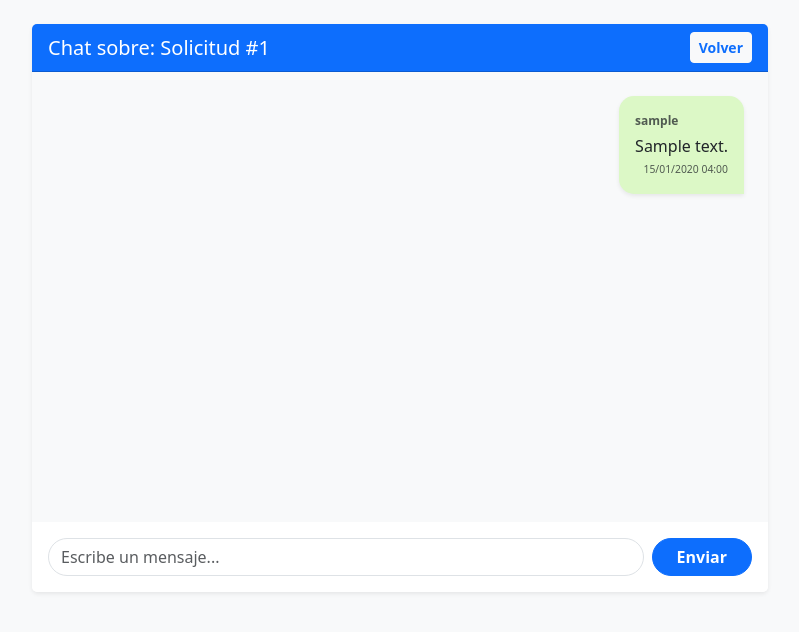
After one commit to rzvlady/oficio-connect-sv, a Django app: page /servicios/solicitud/1/chat/ in a window 1280 px wide. The commit adds this page. Shown: the top 632 px of the page, without its empty margins (240-1039 px from the left). Run offline with Django 5.2, Linux system fonts and the light colour scheme; a user stored in the database is signed in; tables that the repository leaves empty hold one stand-in row (values such as "Sample post").

Commit message:
- Nueva view chat_solicitud - Nuevo form MessageForm - Eliminacion de default de  municipality en el modelo ClientProfile

```diff
--- a/servicios/admin.py
+++ b/servicios/admin.py
@@ -1,8 +1,9 @@
 from django.contrib import admin
-from .models import WorkerProfile, Review, Category, JobRequest, ClientProfile
+from .models import WorkerProfile, Review, Category, JobRequest, ClientProfile, Message
 
 admin.site.register(WorkerProfile)
 admin.site.register(Review)
 admin.site.register(Category)
 admin.site.register(JobRequest)
 admin.site.register(ClientProfile)
+admin.site.register(Message)
--- a/servicios/forms.py
+++ b/servicios/forms.py
@@ -1,5 +1,5 @@
 from django import forms
-from .models import Review, Category, WorkerProfile, ClientProfile
+from .models import Review, Category, JobRequest, Message
 
 class ReviewForm(forms.ModelForm):
     class Meta:
@@ -19,9 +19,6 @@ class CategoryForm(forms.ModelForm):
         model = Category
         fields = '__all__'
 
-from django import forms
-from .models import JobRequest
-
 class JobRequestForm(forms.ModelForm):
     class Meta:
         model = JobRequest
@@ -31,3 +28,18 @@ class JobRequestForm(forms.ModelForm):
             'address_reference': forms.TextInput(attrs={'class': 'form-control', 'placeholder': 'Ej. Casa de portón negro frente al parque'}),
             'evidencia_foto': forms.FileInput(attrs={'class': 'form-control'}),
         }
+
+class MessageForm(forms.ModelForm):
+    class Meta:
+        model = Message
+        fields = ['content']
+        widgets = {
+            'content': forms.TextInput(attrs={
+                'class': 'form-control rounded-pill',
+                'placeholder': 'Escribe un mensaje...',
+                'autocomplete': 'off',
+            })
+        }
+        labels = {
+            'content': ''
+        }
--- a/servicios/models.py
+++ b/servicios/models.py
@@ -64,12 +64,13 @@ class WorkerProfile(models.Model):
             return f"{nombre} - {self.category.name}"
 
         return f"{nombre} - Sin categoría asignada"
+
 class ClientProfile(models.Model):
     user = models.OneToOneField(User, on_delete=models.CASCADE, related_name="client_profile")
     full_name = models.CharField(max_length=250, null=True, blank=True)
     phone_number = models.CharField(max_length=15, null=True, blank=True)
     address = models.CharField(max_length=255, help_text="Dirección para recibir el servicio", null=True, blank=True)
-    municipality = models.CharField(max_length=100, default="San Salvador", verbose_name="Municipio") #quitar eso total es solo en el AMSS
+    municipality = models.CharField(max_length=100, verbose_name="Municipio") #quitar eso total es solo en el AMSS
     profile_picture = models.ImageField(upload_to='clients/', null=True, blank=True)
     created_at = models.DateTimeField(auto_now_add=True)
 
@@ -77,6 +78,7 @@ class ClientProfile(models.Model):
         if self.full_name:
             return f"Cliente: {self.full_name}"
         return f"Cliente: {self.user.username}"
+
 class Review(models.Model):
     worker = models.ForeignKey(WorkerProfile, on_delete=models.CASCADE, related_name="reviews")
     client = models.ForeignKey(ClientProfile, on_delete=models.CASCADE)
@@ -105,9 +107,6 @@ class Review(models.Model):
 
     def __str__(self):
         return f"Review de {self.worker.full_name} por {self.client.full_name}"
-
-from django.db import models
-from django.utils import timezone
 
 class JobRequest(models.Model):
     STATUS_CHOICES = [
--- /dev/null
+++ b/servicios/templates/servicios/chat_solicitud.html
@@ -0,0 +1,70 @@
+<!DOCTYPE html>
+<html lang="es">
+<head>
+    <meta charset="UTF-8">
+    <meta name="viewport" content="width=device-width, initial-scale=1.0">
+    <title>Chat - Oficio Connect SV</title>
+    <link href="https://cdn.jsdelivr.net/npm/bootstrap@5.3.0/dist/css/bootstrap.min.css" rel="stylesheet">
+    <style>
+        .chat-box { height: 450px; overflow-y: auto; background-color: #f8f9fa; }
+        .msg-mio { background-color: #dcf8c6; border-radius: 15px 15px 0 15px; }
+        .msg-otro { background-color: #ffffff; border-radius: 15px 15px 15px 0; border: 1px solid #dee2e6; }
+    </style>
+</head>
+<body class="bg-light">
+
+    <div class="container mt-4">
+        <div class="row justify-content-center">
+            <div class="col-md-8">
+
+                <div class="card shadow-sm border-0 mb-3">
+                    <div class="card-header bg-primary text-white d-flex justify-content-between align-items-center">
+                        <h5 class="mb-0">
+                            Chat sobre: Solicitud #{{ job_request.id }}
+                        </h5>
+                        <a href="{% url 'home' %}" class="btn btn-sm btn-light text-primary fw-bold">Volver</a>
+                    </div>
+
+                    <div class="card-body chat-box p-4" id="chatContainer">
+                        {% for msj in mensajes %}
+                            <div class="d-flex mb-3 {% if msj.sender == request.user %}justify-content-end{% else %}justify-content-start{% endif %}">
+                                <div class="p-3 shadow-sm {% if msj.sender == request.user %}msg-mio{% else %}msg-otro{% endif %}" style="max-width: 75%;">
+                                    <small class="fw-bold d-block text-muted mb-1" style="font-size: 0.75rem;">
+                                        {{ msj.sender.username }}
+                                    </small>
+                                    <p class="mb-1">{{ msj.content }}</p>
+                                    <small class="text-muted d-block text-end" style="font-size: 0.65rem;">
+                                        {{ msj.timestamp|date:"d/m/Y H:i" }}
+                                    </small>
+                                </div>
+                            </div>
+                        {% empty %}
+                            <div class="text-center text-muted mt-5">
+                                <p>No hay mensajes todavía.</p>
+                                <p>Envía el primer mensaje para iniciar la conversación.</p>
+                            </div>
+                        {% endfor %}
+                    </div>
+
+                    <div class="card-footer bg-white p-3 border-0">
+                        <form method="POST" class="d-flex gap-2">
+                            {% csrf_token %}
+
+                            {{ form.content }}
+
+                            <button type="submit" class="btn btn-primary rounded-pill px-4 fw-bold">Enviar</button>
+                        </form>
+                    </div>
+                </div>
+
+            </div>
+        </div>
+    </div>
+
+    <script>
+        const chatContainer = document.getElementById('chatContainer');
+        chatContainer.scrollTop = chatContainer.scrollHeight;
+    </script>
+    <script src="https://cdn.jsdelivr.net/npm/bootstrap@5.3.0/dist/js/bootstrap.bundle.min.js"></script>
+</body>
+</html>
--- a/servicios/urls.py
+++ b/servicios/urls.py
@@ -14,4 +14,6 @@ urlpatterns = [
 
     path('mis-solicitudes/', views.mis_solicitudes, name='mis_solicitudes'),
 
+    path('solicitud/<int:request_id>/chat/', views.chat_solicitud, name='chat_solicitud'),
+
 ]
--- a/servicios/views.py
+++ b/servicios/views.py
@@ -1,8 +1,8 @@
 from django.shortcuts import render, redirect, get_object_or_404
 from django.contrib.auth.decorators import login_required
 from django.core.exceptions import ValidationError, ObjectDoesNotExist
-from .models import Category, WorkerProfile, ClientProfile, JobRequest
-from .forms import ReviewForm, JobRequestForm
+from .models import Category, WorkerProfile, ClientProfile, JobRequest, Message
+from .forms import ReviewForm, JobRequestForm, MessageForm
 from django.contrib import messages
 
 @login_required
@@ -67,9 +67,6 @@ def detalle_trabajador(request, trabajador_id):
     }
     return render(request, 'servicios/detalle_trabajador.html', context)
 
-
-# Asegúrate de tener tus otras importaciones aquí (messages, redirect, render, etc.)
-
 @login_required(login_url='login')
 def solicitar_trabajo(request, worker_id):
 
@@ -115,3 +112,45 @@ def mis_solicitudes(request):
     return render(request, 'servicios/mis_solicitudes.html', {
         'solicitudes': solicitudes
     })
+
+@login_required(login_url='login')
+def chat_solicitud(request, request_id):
+    job_request = get_object_or_404(JobRequest, id=request_id)
+
+    # Verificación de permisos
+    es_cliente = hasattr(request.user, 'client_profile') and job_request.client == request.user.client_profile
+    es_trabajador = hasattr(request.user, 'worker_profile') and job_request.worker == request.user.worker_profile
+
+    if not (es_cliente or es_trabajador):
+        messages.error(request, "No tienes permiso para ver esta conversación.")
+        return redirect('home')
+
+    # Procesamiento con Django Forms
+    if request.method == 'POST':
+        form = MessageForm(request.POST)
+        if form.is_valid():
+            # Creamos el objeto mensaje sin guardarlo aún
+            mensaje = form.save(commit=False)
+            mensaje.job_request = job_request
+            mensaje.sender = request.user
+
+            # Asignamos al receptor correcto
+            if es_cliente:
+                mensaje.receiver = job_request.worker.user
+            else:
+                mensaje.receiver = job_request.client.user
+
+            mensaje.save() # Guardamos en BD
+            return redirect('chat_solicitud', request_id=job_request.id)
+    else:
+        # Si es GET, creamos un formulario en blanco
+        form = MessageForm()
+
+    mensajes = job_request.mensajes.all()
+
+    context = {
+        'job_request': job_request,
+        'mensajes': mensajes,
+        'form': form,  # <-- Ahora pasamos el form al template
+    }
+    return render(request, 'servicios/chat_solicitud.html', context)
```
Also changed, not shown: servicios/templates/servicios/mis_solicitudes.html (+24 -1 lines), servicios/templates/servicios/solicitar_trabajo.html (+6 -1 lines).
